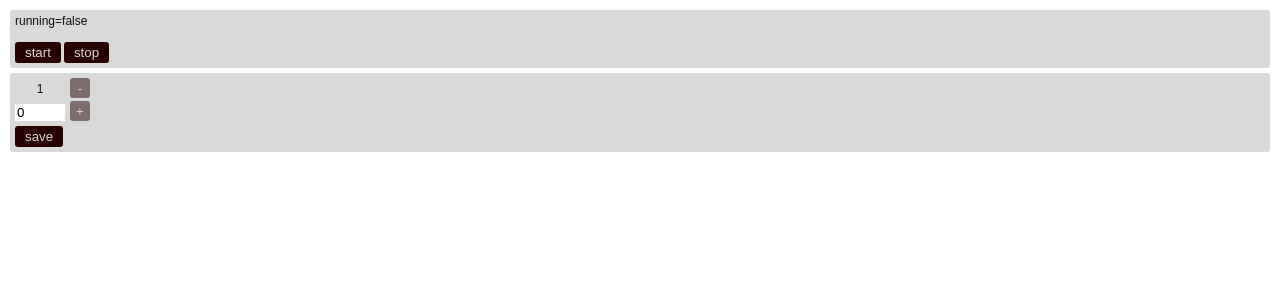
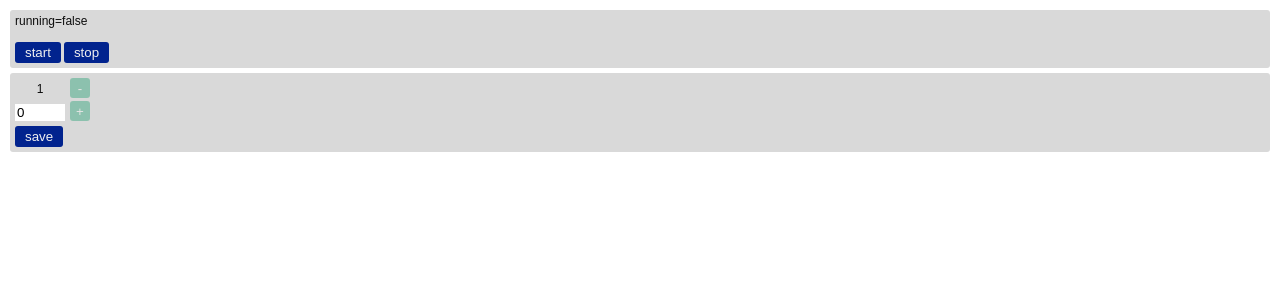
Before and after one commit to hotoku/timer, a React (Vite) app: page / in a window 1280 px wide. Shown: the top 300 px of the page. Built offline with nearby package versions, Linux system fonts and the light colour scheme.

Commit message:
[upd] design

```diff
--- a/src/Controller.tsx
+++ b/src/Controller.tsx
@@ -46,7 +46,7 @@ const Button = styled.button<{ $isFirst: boolean }>`
   ${(props) => (props.$isFirst ? "" : "margin-left: var(--small-gap);")}
   margin-top: var(--basic-gap);
   background-color: var(--primary-color);
-  color: var(--bg-color);
+  color: var(--light-text-color);
   padding: var(--small-gap) calc(var(--basic-gap) * 2);
   border-radius: var(--basic-radius);
 `;
--- a/src/GlobalStyles.ts
+++ b/src/GlobalStyles.ts
@@ -3,8 +3,11 @@ import { createGlobalStyle } from "styled-components";
 const GlobalStyles = createGlobalStyle`
 :root {
     --text-color: #0d0d0d;
+    --light-text-color: #f0f0f0;
     --bg-color: #d9d9d9;
-    --primary-color: #260101;
+    --primary-color: #01238E;
+    --secondary-color: #42AB84;
+    --alert-color: #E31E27;
  }
 
  :root {
--- a/src/Scheduler.tsx
+++ b/src/Scheduler.tsx
@@ -80,8 +80,8 @@ const ScheduleValue = styled.span`
   text-align: center;
 `;
 const ScheduleButton = styled.button<{ disabled: boolean }>`
-  background-color: var(--primary-color);
-  color: var(--bg-color);
+  background-color: var(--secondary-color);
+  color: var(--light-text-color);
   width: 2rem;
   height: 2rem;
   margin-left: var(--basic-gap);
@@ -94,7 +94,7 @@ const ScheduleInput = styled.input`
 const SaveButton = styled.button`
   margin-top: var(--basic-gap);
   background-color: var(--primary-color);
-  color: var(--bg-color);
+  color: var(--light-text-color);
   padding: var(--small-gap) calc(var(--basic-gap) * 2);
   border-radius: var(--basic-radius);
 `;
```
